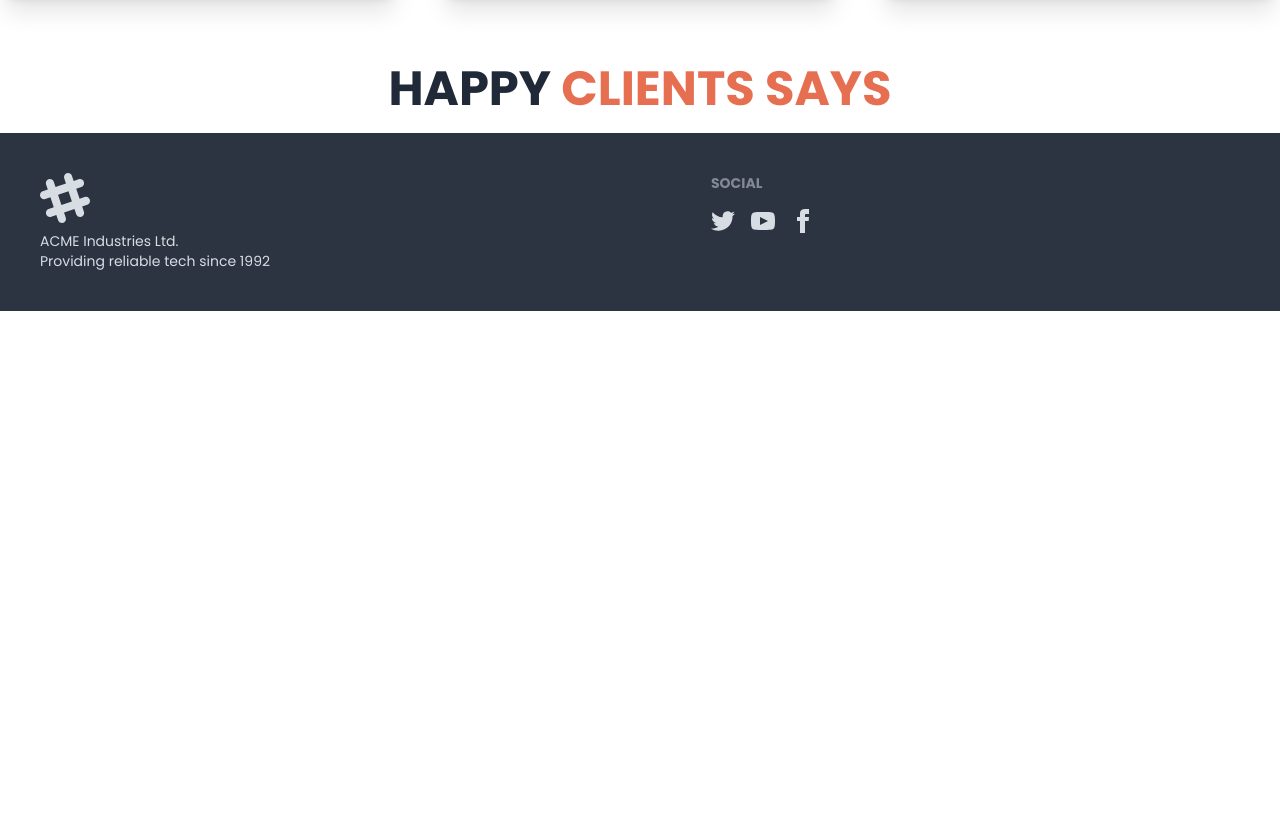
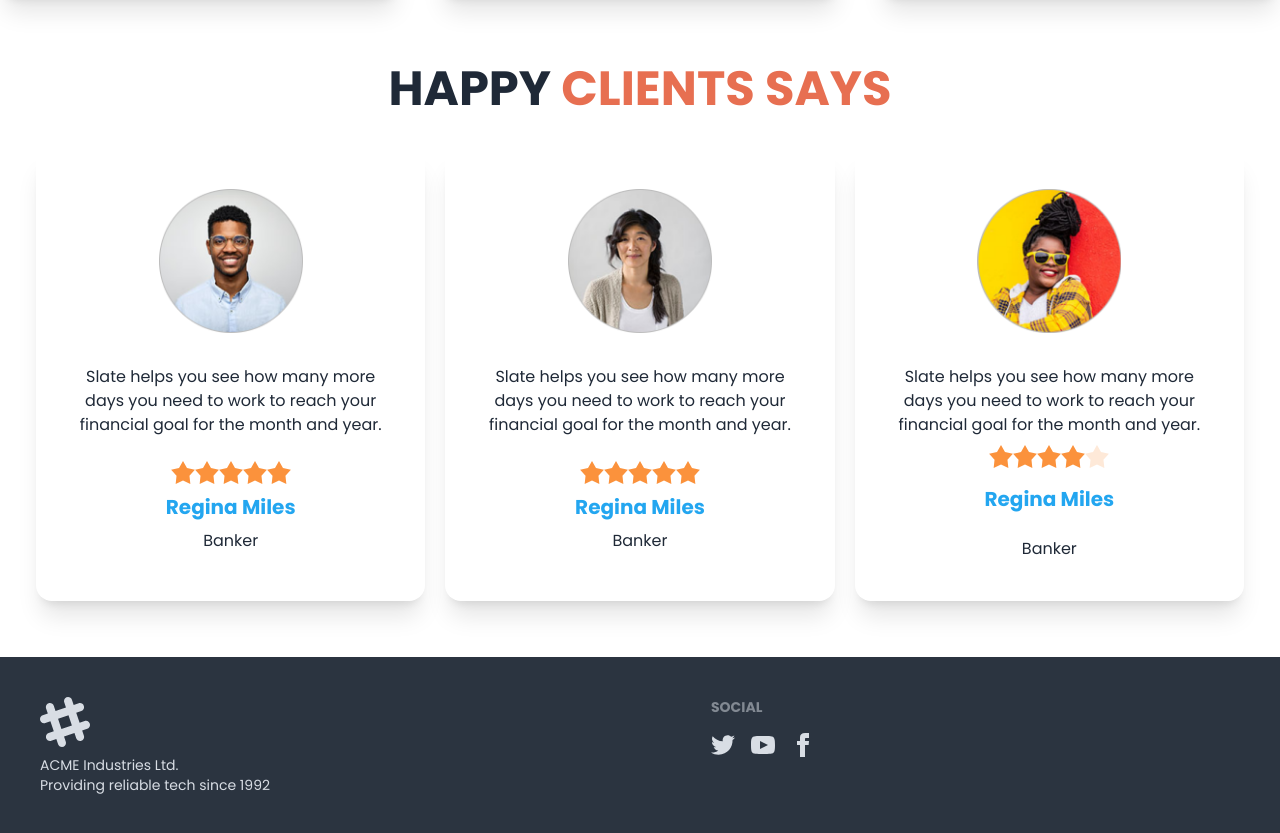
Before and after one commit to the-mihir/biker-zone, a plain HTML site: page index.html in a window 1280 px wide. Shown: the part 1998-2831 px from the top of the page. Before the commit the page ends 2309 px from the top, so only its background shows below. Drawn offline with nearby package versions, Linux system fonts and the light colour scheme.

Commit message:
adding testuminal section

```diff
--- a/index.html
+++ b/index.html
@@ -201,6 +201,68 @@
             <h2 class="text-5xl font-semibold text-center uppercase">Happy <span class="text-[#E76F51]"> Clients
                     says</span>
             </h2>
+            <div class="grid md:grid-cols-3 gap-5 p-9">
+                <div class="card shadow-xl">
+                    <figure class="px-10 pt-10">
+                        <img class="w-36" src="./images/others/user-1.png" alt="Shoes" class="rounded-xl" />
+                    </figure>
+                    <div class="card-body items-center text-center">
+                        <p class="text-center">Slate helps you see how
+                            many more days you need
+                            to work to reach your financial
+                            goal for the month and year.</p>
+                        <div class="rating rating-md">
+                            <input type="radio" name="rating-7" class="mask mask-star-2 bg-orange-400" />
+                            <input type="radio" name="rating-7" class="mask mask-star-2 bg-orange-400" />
+                            <input type="radio" name="rating-7" class="mask mask-star-2 bg-orange-400" />
+                            <input type="radio" name="rating-7" class="mask mask-star-2 bg-orange-400" checked />
+                            <input type="radio" name="rating-7" class="mask mask-star-2 bg-orange-400" />
+                        </div>
+                        <h4 class="text-center text-[#23A6F0] text-xl font-semibold">Regina Miles</h4>
+                        <p class="text-center">Banker</p>
+                    </div>
+                </div>
+                <div class="card shadow-xl">
+                    <figure class="px-10 pt-10">
+                        <img class="w-36" src="./images/others/user-2.png" alt="Shoes" class="rounded-xl" />
+                    </figure>
+                    <div class="card-body items-center text-center">
+                        <p class="text-center">Slate helps you see how
+                            many more days you need
+                            to work to reach your financial
+                            goal for the month and year.</p>
+                        <div class="rating rating-md">
+                            <input type="radio" name="rating-7" class="mask mask-star-2 bg-orange-400" />
+                            <input type="radio" name="rating-7" class="mask mask-star-2 bg-orange-400" />
+                            <input type="radio" name="rating-7" class="mask mask-star-2 bg-orange-400" />
+                            <input type="radio" name="rating-7" class="mask mask-star-2 bg-orange-400" checked />
+                            <input type="radio" name="rating-7" class="mask mask-star-2 bg-orange-400" />
+                        </div>
+                        <h4 class="text-center text-[#23A6F0] text-xl font-semibold">Regina Miles</h4>
+                        <p class="text-center">Banker</p>
+                    </div>
+                </div>
+                <div class="card shadow-xl">
+                    <figure class="px-10 pt-10">
+                        <img class="w-36" src="./images/others/user-3.png" alt="Shoes" class="rounded-xl" />
+                    </figure>
+                    <div class="card-body items-center text-center">
+                        <p class="text-center">Slate helps you see how
+                            many more days you need
+                            to work to reach your financial
+                            goal for the month and year.</p>
+                        <div class="rating rating-md">
+                            <input type="radio" name="rating-7" class="mask mask-star-2 bg-orange-400" />
+                            <input type="radio" name="rating-7" class="mask mask-star-2 bg-orange-400" />
+                            <input type="radio" name="rating-7" class="mask mask-star-2 bg-orange-400" />
+                            <input type="radio" name="rating-7" class="mask mask-star-2 bg-orange-400" checked />
+                            <input type="radio" name="rating-7" class="mask mask-star-2 bg-orange-400" />
+                        </div>
+                        <h4 class="text-center text-[#23A6F0] text-xl font-semibold py-2">Regina Miles</h4>
+                        <p class="text-center py-2">Banker</p>
+                    </div>
+                </div>
+            </div>
 
         </section>
     </main>
```
